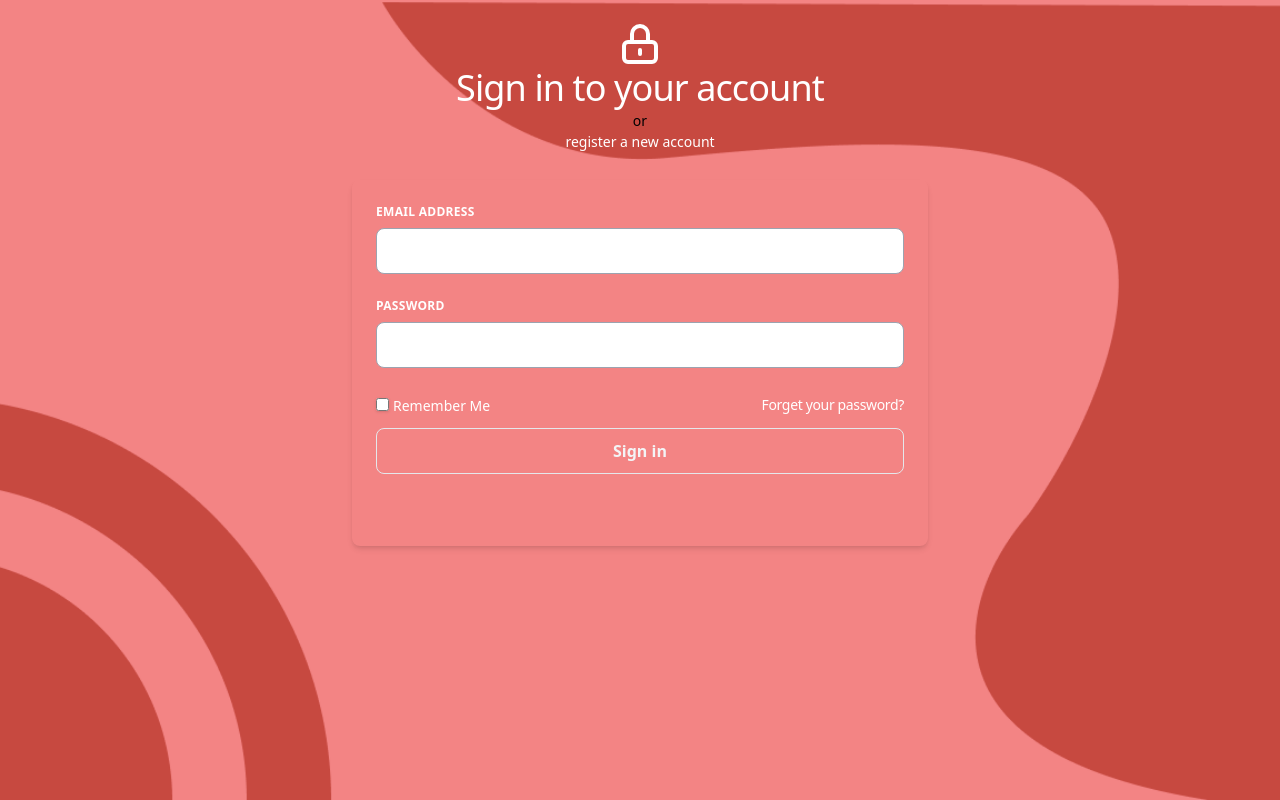
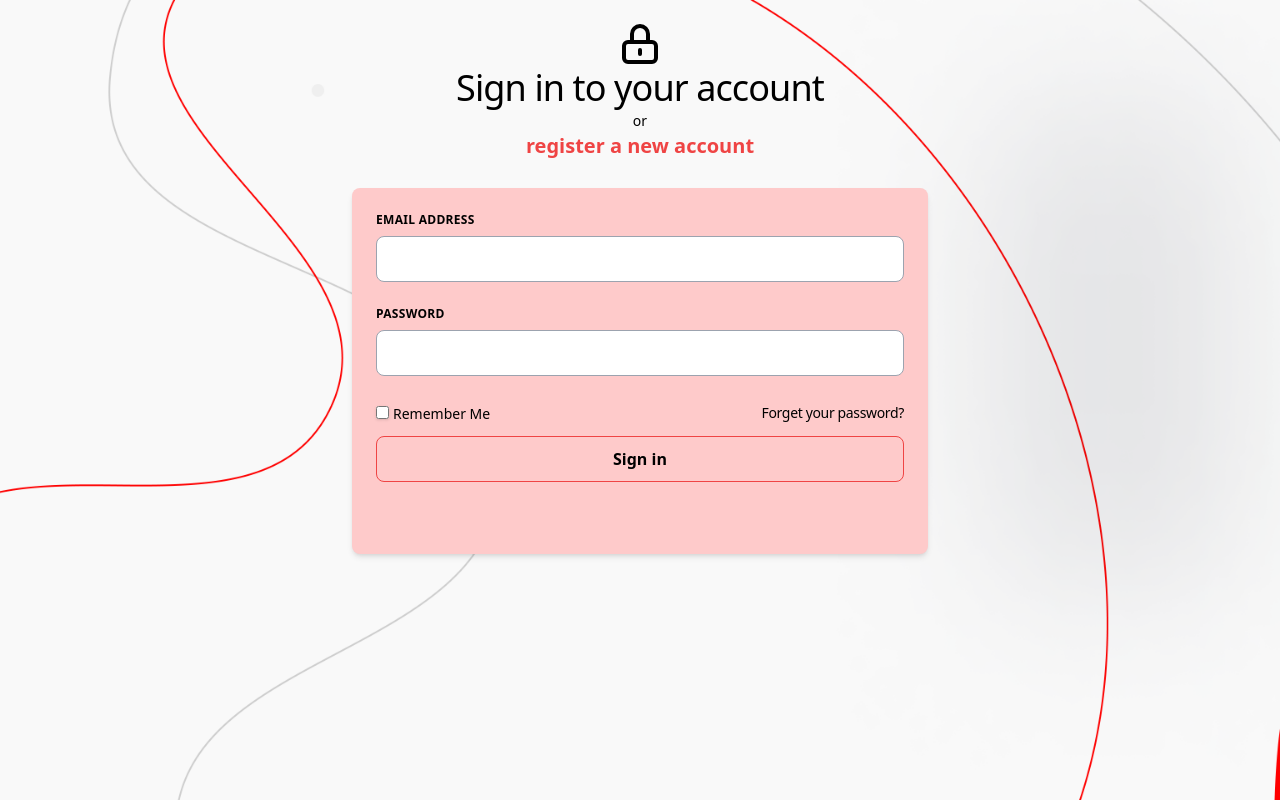
Before and after one commit to tunourah/mini-project-react, a React (Vite) app: page / in a window 1280 px wide. Built offline with nearby package versions, Linux system fonts and the light colour scheme; what @savvywombat/tailwindcss-grid-areas would draw is missing.

Commit message:
update style sign up and login page

```diff
--- a/src/pages/Login.jsx
+++ b/src/pages/Login.jsx
@@ -1,6 +1,6 @@
 import React, { useState } from 'react';
 import image from '../assets/bg.png';
-import { Link, useNavigate } from 'react-router-dom'; // Import useNavigate
+import { Link, useNavigate } from 'react-router-dom';
 import axios from 'axios';
 
 const Login = () => {
@@ -9,6 +9,7 @@ const Login = () => {
     password: '',
   });
 
+  const [error, setError] = useState(''); // State for error message
   const navigate = useNavigate(); // Initialize useNavigate
 
   const handleChange = (e) => {
@@ -17,6 +18,7 @@ const Login = () => {
       ...prevData,
       [name]: value,
     }));
+    setError(''); // Clear error message when the user types
   };
 
   const handleSubmit = async (e) => {
@@ -32,12 +34,12 @@ const Login = () => {
         console.log('Login successful:', user);
         navigate('/home'); // Redirect to /home on successful login
       } else {
+        setError('Invalid email or password'); // Set error message
         console.error('Invalid email or password');
-        // Show error message to user
       }
     } catch (error) {
+      setError('Error logging in. Please try again.'); // Handle error
       console.error('Error logging in:', error);
-      // Handle error as needed
     }
   };
 
@@ -48,20 +50,25 @@ const Login = () => {
     >
       <div className="text-center py-5">
         <div className="flex items-center justify-center">
-          <svg fill="none" viewBox="0 0 24 24" className="w-12 h-12 text-white" stroke="currentColor" aria-label="User Icon">
+          <svg fill="none" viewBox="0 0 24 24" className="w-12 h-12 text-black" stroke="currentColor" aria-label="User Icon">
             <path strokeLinecap="round" strokeLinejoin="round" strokeWidth="2" d="M12 15v2m-6 4h12a2 2 0 002-2v-6a2 2 0 00-2-2H6a2 2 0 00-2 2v6a2 2 0 002 2zm10-10V7a4 4 0 00-8 0v4h8z"/>
           </svg>
         </div>
-        <h2 className="text-4xl text-white tracking-tight">Sign in to your account</h2>
+        <h2 className="text-4xl text-black tracking-tight">Sign in to your account</h2>
         <span className="text-sm">
-          or <Link to="/signup"><div className="text-white"> register a new account</div></Link>
+          or <Link to="/signup"><div className="text-red-500 font-bold text-xl hover:text-black"> register a new account</div></Link>
         </span>
       </div>
-      <div className="flex justify-center my-2 mx-4 md:mx-0">
-        <form className="w-full max-w-xl text-white rounded-lg shadow-md p-6" onSubmit={handleSubmit}>
+      <div className="flex justify-center my-2 mx-4 md:mx-0 ">
+        <form className="w-full max-w-xl text-black rounded-lg shadow-md p-6 bg-red-200" onSubmit={handleSubmit}>
+          {error && (
+            <div className="mb-4 text-red-600 text-center">
+              {error}
+            </div>
+          )}
           <div className="flex flex-wrap -mx-3 mb-6">
             <div className="w-full md:w-full px-3 mb-6">
-              <label className="block uppercase tracking-wide text-white text-xs font-bold mb-2" htmlFor="email">Email address</label>
+              <label className="block uppercase tracking-wide text-black text-xs font-bold mb-2" htmlFor="email">Email address</label>
               <input
                 className="appearance-none block w-full text-gray-900 font-medium border border-gray-400 rounded-lg py-3 px-3 leading-tight focus:outline-none"
                 type="email"
@@ -73,7 +80,7 @@ const Login = () => {
               />
             </div>
             <div className="w-full md:w-full px-3 mb-6">
-              <label className="block uppercase tracking-wide text-white text-xs font-bold mb-2" htmlFor="password">Password</label>
+              <label className="block uppercase tracking-wide text-black text-xs font-bold mb-2" htmlFor="password">Password</label>
               <input
                 className="appearance-none block w-full bg-white text-gray-900 font-medium border border-gray-400 rounded-lg py-3 px-3 leading-tight focus:outline-none"
                 type="password"
@@ -87,14 +94,14 @@ const Login = () => {
             <div className="w-full flex items-center justify-between px-3 mb-3">
               <label htmlFor="remember" className="flex items-center w-1/2">
                 <input type="checkbox" id="remember" className="mr-1 bg-white shadow" />
-                <span className="text-sm text-white pt-1">Remember Me</span>
+                <span className="text-sm text-black pt-1">Remember Me</span>
               </label>
               <div className="w-1/2 text-right">
-                <a href="#" className="text-white text-sm tracking-tight">Forget your password?</a>
+                <a href="#" className="text-black text-sm tracking-tight">Forget your password?</a>
               </div>
             </div>
             <div className="w-full md:w-full px-3 mb-6">
-              <button className="appearance-none block w-full text-gray-100 font-bold border border-gray-200 rounded-lg py-3 px-3 leading-tight hover:bg-gray-200 hover:text-black focus:outline-none focus:bg-white focus:border-gray-500" type="submit">Sign in</button>
+              <button className="appearance-none block w-full text-black font-bold border border-red-500 rounded-lg py-3 px-3 leading-tight hover:bg-white hover:text-red-500 focus:outline-none focus:bg-white focus:border-gray-500" type="submit">Sign in</button>
             </div>
           </div>
         </form>
--- a/src/pages/SignUp.jsx
+++ b/src/pages/SignUp.jsx
@@ -1,6 +1,6 @@
 import React, { useState } from 'react';
 import image from '../assets/bg.png';
-import { Link } from 'react-router-dom';
+import { Link, useNavigate } from 'react-router-dom';
 import axios from 'axios';
 
 const SignUp = () => {
@@ -10,21 +10,42 @@ const SignUp = () => {
     password: ''
   });
 
+  const [error, setError] = useState('');
+  const navigate = useNavigate();
+
   const handleChange = (e) => {
     const { name, value } = e.target;
     setFormData((prevData) => ({
       ...prevData,
       [name]: value
     }));
+    setError('');
+  };
+
+  const validateEmail = (email) => {
+    const re = /^[^\s@]+@[^\s@]+\.[^\s@]+$/;
+    return re.test(String(email).toLowerCase());
   };
 
   const handleSubmit = async (e) => {
     e.preventDefault();
 
+    // Check if the name is more than 4 characters
+    if (formData.name.length < 4) {
+      setError('Name must be more than 4 characters.');
+      return;
+    }
+
+    // Validate email format
+    if (!validateEmail(formData.email)) {
+      setError('Please enter a valid email address.');
+      return;
+    }
+
     try {
       const response = await axios.post('https://66f168d9415379191550c6e8.mockapi.io/product', formData);
       console.log('Sign up successful:', response.data);
-      // Redirect or update UI as needed
+      navigate('/login'); // Redirect to login page after successful signup
     } catch (error) {
       console.error('Error signing up:', error);
       // Handle error as needed
@@ -38,20 +59,20 @@ const SignUp = () => {
     >
       <div className="text-center py-5">
         <div className="flex items-center justify-center">
-          <svg fill="none" viewBox="0 0 24 24" className="w-12 h-12 text-white" stroke="currentColor" aria-label="User Icon">
+          <svg fill="none" viewBox="0 0 24 24" className="w-12 h-12 text-black" stroke="currentColor" aria-label="User Icon">
             <path strokeLinecap="round" strokeLinejoin="round" strokeWidth="2" d="M12 15v2m-6 4h12a2 2 0 002-2v-6a2 2 0 00-2-2H6a2 2 0 00-2 2v6a2 2 0 002 2zm10-10V7a4 4 0 00-8 0v4h8z"/>
           </svg>
         </div>
-        <h2 className="text-4xl text-white tracking-tight">Create a new account</h2>
+        <h2 className="text-4xl text-black tracking-tight">Create a new account</h2>
         <span className="text-sm">
-          or <Link to="/login"><div className="text-white"> Log In</div></Link>
+          or <Link to="/login"><div className="text-red-500 font-bold text-xl hover:text-black"> Log In</div></Link>
         </span>
       </div>
       <div className="flex justify-center my-2 mx-4 md:mx-0">
-        <form className="w-full max-w-xl text-white rounded-lg shadow-md p-6" onSubmit={handleSubmit}>
+        <form className="w-full max-w-xl text-black rounded-lg shadow-md p-6 bg-red-200" onSubmit={handleSubmit}>
           <div className="flex flex-wrap -mx-3 mb-6">
             <div className="w-full md:w-full px-3 mb-6">
-              <label className="block uppercase tracking-wide text-white text-xs font-bold mb-2" htmlFor="name">Full Name</label>
+              <label className="block uppercase tracking-wide text-black text-xs font-bold mb-2" htmlFor="name">Full Name</label>
               <input
                 className="appearance-none block w-full bg-white text-gray-900 font-medium border border-gray-400 rounded-lg py-3 px-3 leading-tight focus:outline-none"
                 type="text"
@@ -63,7 +84,7 @@ const SignUp = () => {
               />
             </div>
             <div className="w-full md:w-full px-3 mb-6">
-              <label className="block uppercase tracking-wide text-white text-xs font-bold mb-2" htmlFor="email">Email address</label>
+              <label className="block uppercase tracking-wide text-black text-xs font-bold mb-2" htmlFor="email">Email address</label>
               <input
                 className="appearance-none block w-full bg-white text-gray-900 font-medium border border-gray-400 rounded-lg py-3 px-3 leading-tight focus:outline-none"
                 type="email"
@@ -75,7 +96,7 @@ const SignUp = () => {
               />
             </div>
             <div className="w-full md:w-full px-3 mb-6">
-              <label className="block uppercase tracking-wide text-white text-xs font-bold mb-2" htmlFor="password">Password</label>
+              <label className="block uppercase tracking-wide text-black text-xs font-bold mb-2" htmlFor="password">Password</label>
               <input
                 className="appearance-none block w-full bg-white text-gray-900 font-medium border border-gray-400 rounded-lg py-3 px-3 leading-tight focus:outline-none"
                 type="password"
@@ -86,14 +107,19 @@ const SignUp = () => {
                 required
               />
             </div>
+            {error && (
+              <div className="w-full text-red-500 px-3 mb-6 text-center">
+                {error}
+              </div>
+            )}
             <div className="w-full flex items-center justify-between px-3 mb-3">
               <label htmlFor="terms" className="flex items-center w-1/2">
                 <input type="checkbox" id="terms" className="mr-1 bg-white shadow" required />
-                <span className="text-sm text-white pt-1">I agree to the terms and conditions</span>
+                <span className="text-sm text-black pt-1">I agree to the terms and conditions</span>
               </label>
             </div>
             <div className="w-full md:w-full px-3 mb-6">
-              <button className="appearance-none block w-full text-gray-100 font-bold border border-gray-200 rounded-lg py-3 px-3 leading-tight hover:bg-gray-200 hover:text-black focus:outline-none focus:bg-white focus:border-gray-500" type="submit">Sign Up</button>
+            <button className="appearance-none block w-full text-black font-bold border border-red-500 rounded-lg py-3 px-3 leading-tight hover:bg-white hover:text-red-500 focus:outline-none focus:bg-white focus:border-gray-500" type="submit">Sign in</button>
             </div>
           </div>
         </form>
```
Also changed, not shown: src/assets/bg.png.
